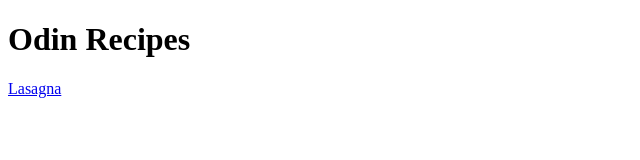
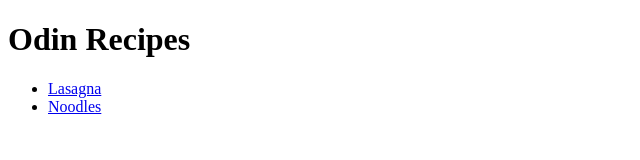
Before and after one commit to repoverses/odin-recipes, a plain HTML site: page index.html in a window 1280 px wide. Shown: the whole page, without its empty margins (0-640 px from the left). Drawn offline with Linux system fonts and the light colour scheme.

Commit message:
Added recipes link

```diff
--- a/index.html
+++ b/index.html
@@ -7,6 +7,10 @@
 </head>
 <body>
     <h1>Odin Recipes</h1>
-    <a href="recipes/lasagna.html">Lasagna</a>
+    <ul>
+       <li><a href="recipes/lasagna.html">Lasagna</li></a>
+       <li><a href="recipes/Noodles.html">Noodles</li></a>
+    </ul>
+
 </body>
 </html>
```
